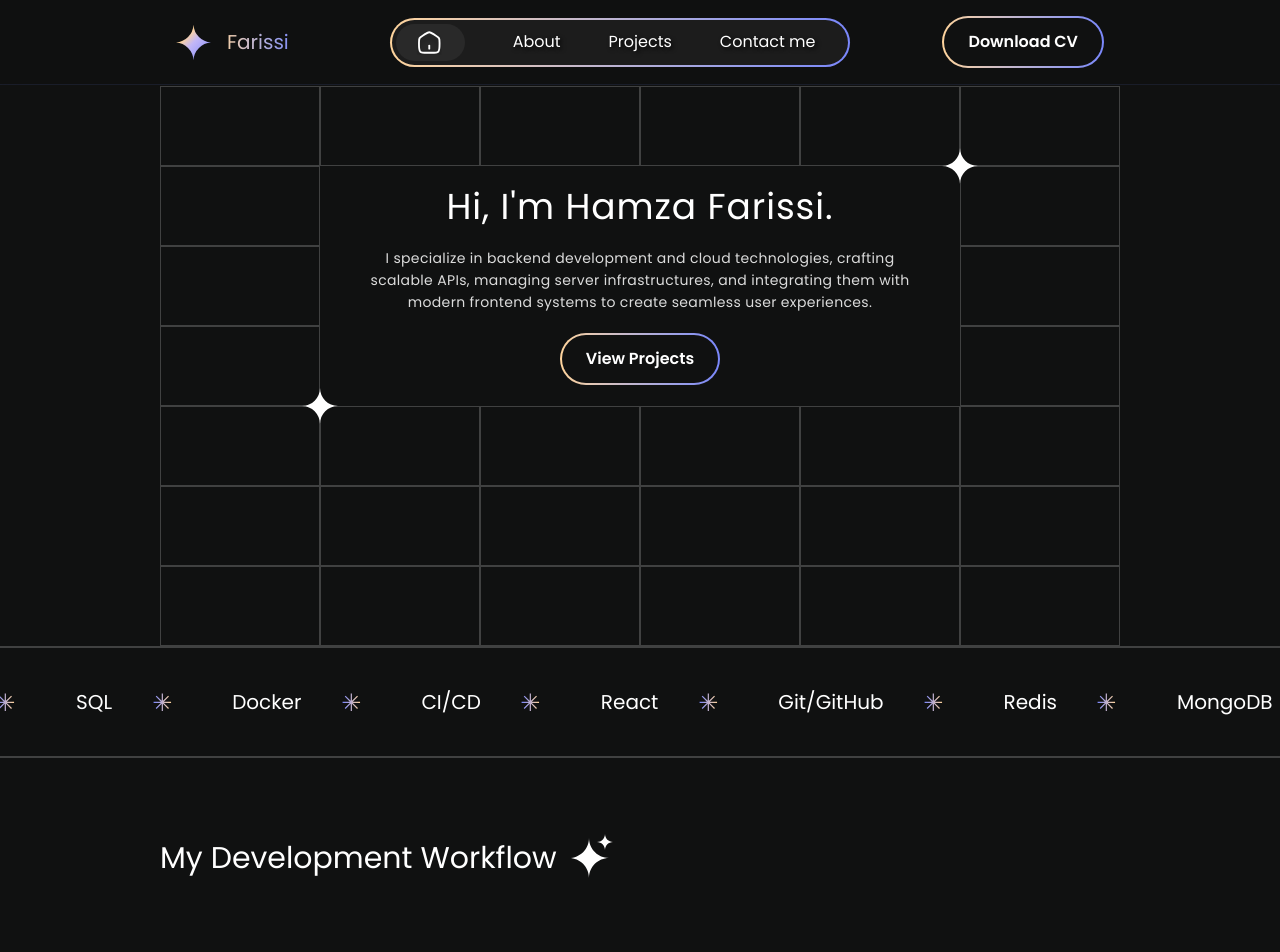
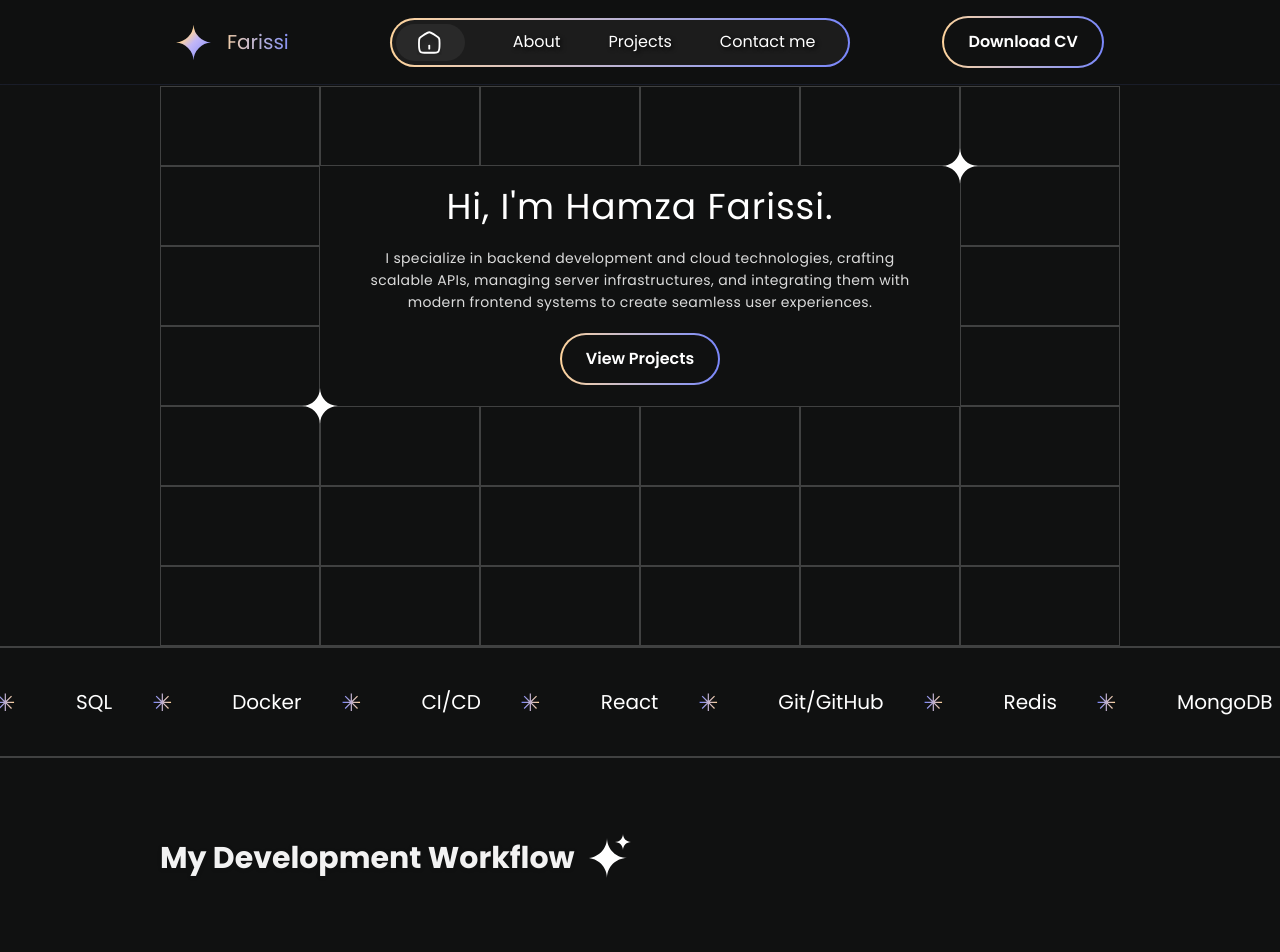
Before and after one commit to Still-Maintainance/Portfolio-2.0, a React (Vite) app: page / in a window 1280 px wide. Shown: the top 952 px of the page. Built offline with nearby package versions, Linux system fonts and the light colour scheme.

Commit message:
feat: enhance Title component; add id prop, improve styling for better readability and visual appeal

```diff
--- a/src/Title.jsx
+++ b/src/Title.jsx
@@ -1,10 +1,11 @@
 import portal from "./assets/Portal.svg";
 
-// eslint-disable-next-line react/prop-types
-export default function Title({ title, className }) {
+export default function Title({ title, className, id }) {
   return (
-    <div className={className ? className :"mt-20 ml-6 flex items-center md:w-15/20 md:mx-auto mb-20" }>
-      <h1 className="mr-3 text-[1.3rem] md:text-3xl">{title}</h1>
+    <div id={id} className={className ? className :"mt-20 ml-6 flex items-center md:w-15/20 md:mx-auto mb-20" }>
+      <h1 className="mr-3 text-xl sm:text-2xl md:text-3xl font-bold text-white/95 drop-shadow-sm">
+        {title}
+      </h1>
       <div className="relative">
         <img src={portal} className="w-6 md:w-10" />
         <img
```
